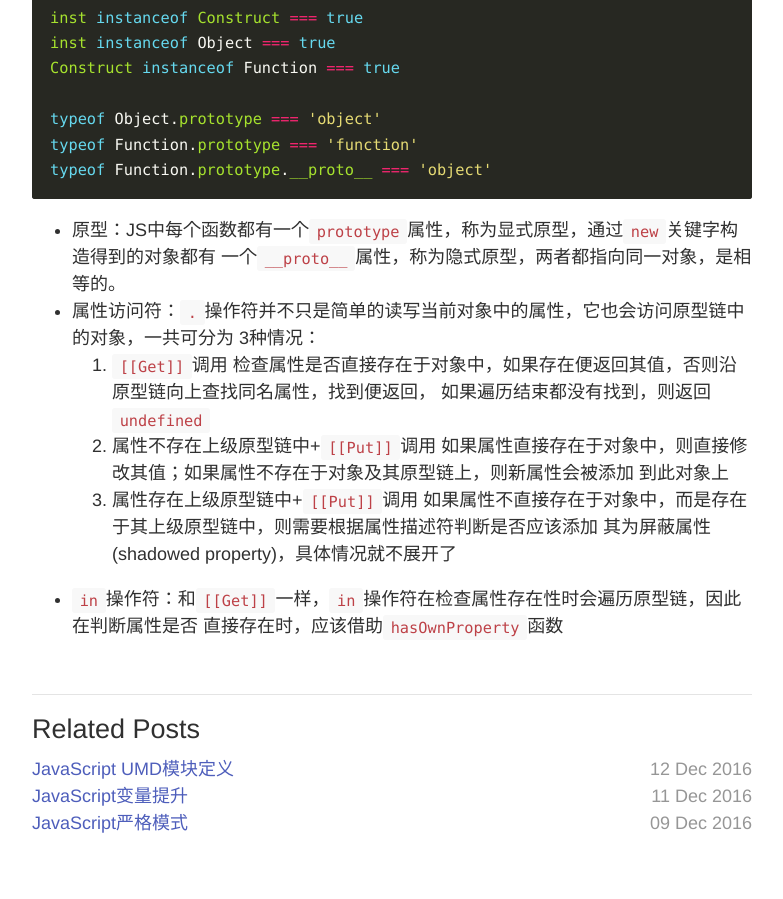
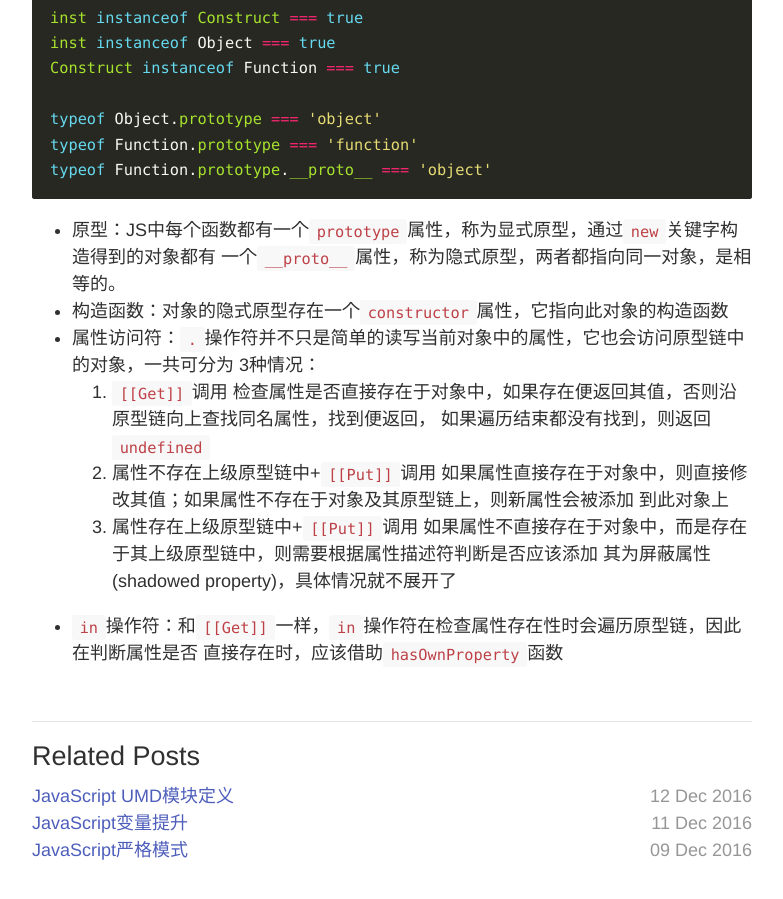
Before and after one commit to skylerlee/codelet, a Jekyll site: the page built from _posts/2016-11-28-javascript-prototype.md, in a window 1280 px wide and 900 px high, scrolled down 1854 px. Shown: the whole window, without its empty margins (248-1031 px from the left). Built offline with Jekyll 4.4.1, drawn with Linux system fonts in a browser that asks for light colours; before the commit the page ends 2727 px from its top, so only the background shows below that.

Commit message:
Update post

```diff
--- a/_posts/2016-11-28-javascript-prototype.md
+++ b/_posts/2016-11-28-javascript-prototype.md
@@ -83,6 +83,7 @@ typeof Function.prototype.__proto__ === 'object'
 
 * 原型：JS中每个函数都有一个`prototype`属性，称为显式原型，通过`new`关键字构造得到的对象都有
 一个`__proto__`属性，称为隐式原型，两者都指向同一对象，是相等的。
+* 构造函数：对象的隐式原型存在一个`constructor`属性，它指向此对象的构造函数
 * 属性访问符：`.`操作符并不只是简单的读写当前对象中的属性，它也会访问原型链中的对象，一共可分为
 3种情况：
   1. `[[Get]]`调用
```
